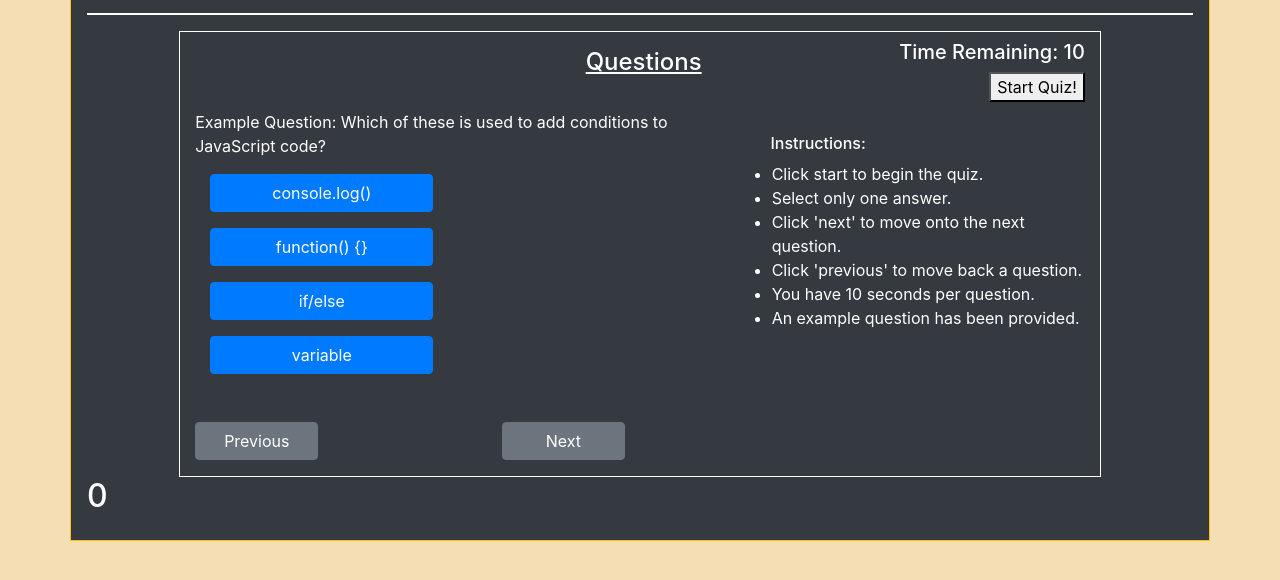
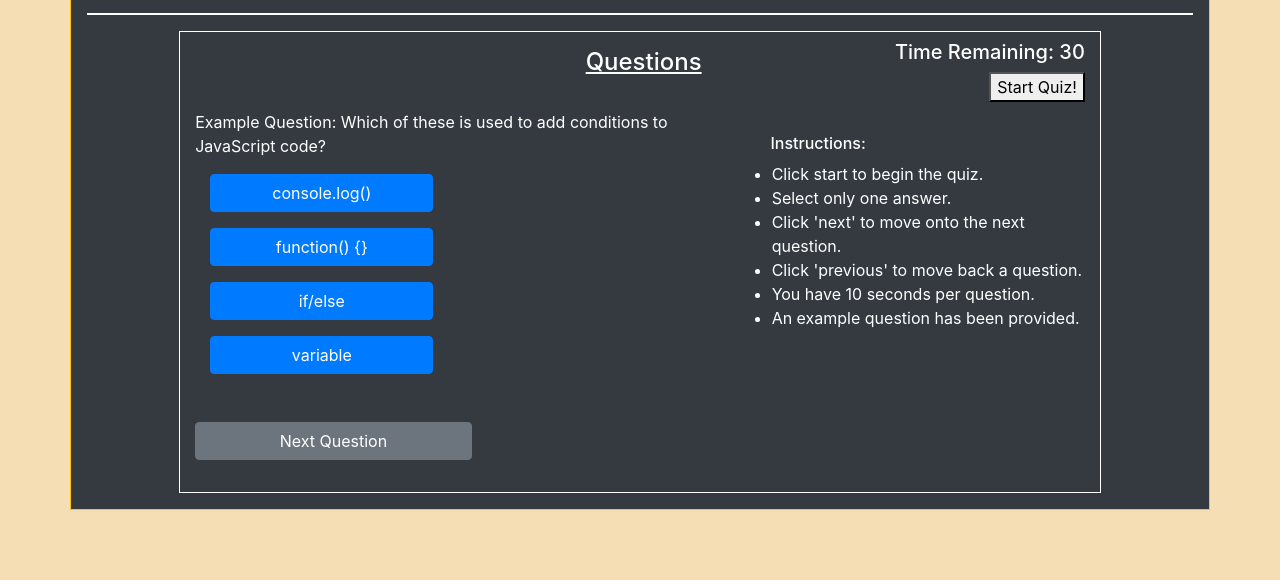
Before and after one commit to MJ-0001/code-quiz, a plain HTML site: page index.html in a window 1280 px wide. Shown: the part 74-654 px from the top of the page. Drawn offline with nearby package versions, Linux system fonts and the light colour scheme.

Commit message:
Updates made to index.html to include new buttons and element ID's.

```diff
--- a/index.html
+++ b/index.html
@@ -17,20 +17,19 @@
       </div>
     </section>
 
-    <section style="border: 1px solid white;" class="container col-10">
+    <section style="border: 1px solid white;" id="quiz-box" class="container col-10">
       <div class="row my-2">
         <div style="text-align: right;" class="col-7">
           <h4 style="text-decoration: underline;" class="my-2">Questions</h4>
         </div>
         <div style="text-align: right;" class="col-5">
-          <h5> Time Remaining: <span id="time">10</span></h5>
+          <h5> Time Remaining: <span id="time">30</span></h5>
           <button id="start-button">Start Quiz!</button>
         </div>
       </div>
 
       <div class="row">
         <div class="col-7">
-          <!-- <h5 id="quiz-num">Example Question:</h5> -->
           <p id="quiz-question"> Example Question: Which of these is used to add conditions to JavaScript code?</p>
           <div class="col-6">
             <button type="button" id="answ1" class="btn btn-primary btn-block mb-3">console.log()</button>
@@ -54,18 +53,17 @@
       </div>
 
       <div class="row">
-        <div class="col-2">
-          <button type="button" id="previous-button" class="btn btn-secondary btn-block mb-3">Previous</button>
+        <div class="col-4">
+          <button type="button" id="next-button" class="btn btn-secondary btn-block mb-3">Next Question</button>
         </div>
-        <div class="col-2 offset-md-2">
-          <button type="button" id="next-button" class="btn btn-secondary btn-block mb-3">Next</button>
+      </div>
+
+      <div class="row">
+        <div class="col-4">
+          <p id="outcome"></p>
         </div>
       </div>
     </section>
-
-    <div>
-      <h2 id="counter">0</h2>
-    </div>
   </main>
 
   <script src="./scripts/app.js"></script>
```
